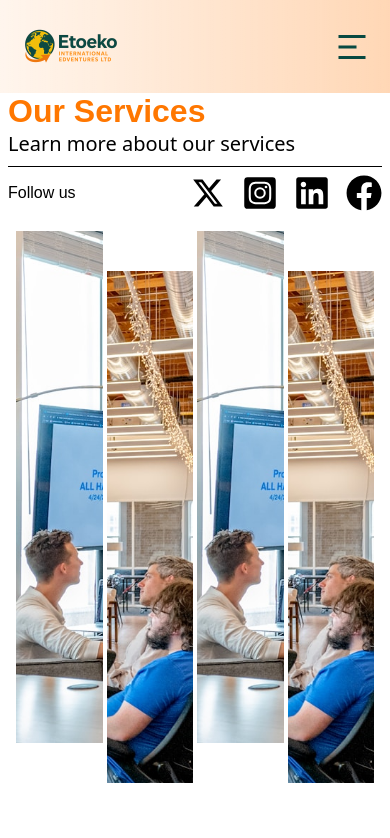
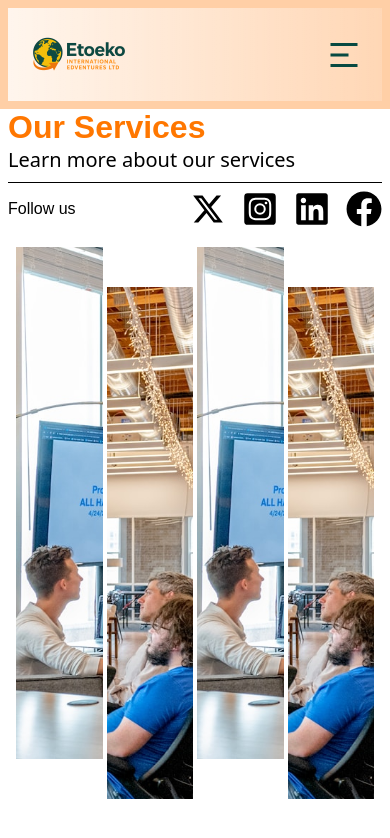
Before and after one commit to Cosmosvybes/eto-eko-client, a React (Vite) app: page /our-services in a window 390 px wide. Shown: the top 838 px of the page. Built offline with nearby package versions, Linux system fonts and the light colour scheme; the HTML template or start-up script is replaced by a standard one.

Commit message:
lg screen responsiveness in prog

```diff
--- a/src/components/navs/Navbar.tsx
+++ b/src/components/navs/Navbar.tsx
@@ -19,7 +19,7 @@ const Navbar = () => {
 
   return (
     <>
-      <header className="lg:h-28  sm:h-24 md:h-44  lg:sticky sticky sm:sticky md:sticky  left-0 right-0 top-0 z-10 bg-[rgba(255, 119, 0, 0.35)]">
+      <header className="lg:h-20  p-2 sm:h-24 md:h-44  lg:sticky sticky sm:sticky md:sticky  left-0 right-0 top-0 z-10 bg-[rgba(255, 119, 0, 0.35)]">
         <div className="shadow-glass border-none backdrop-blur-xs flex justify-between items-center px-5 max-md:px-0 max-sm:px-0">
           <span>
             {" "}
```
